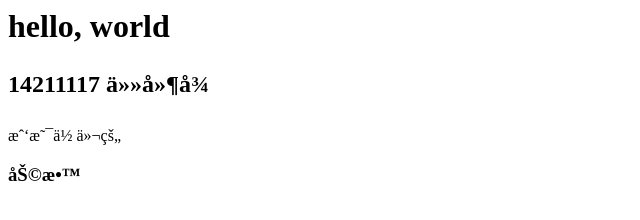
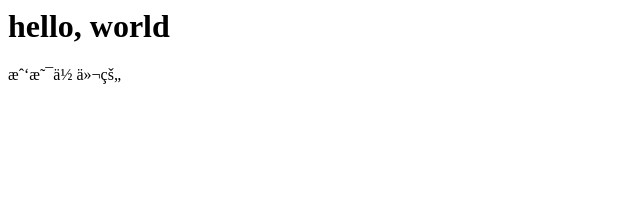
Before and after one commit to fortune835/fortune.github.io, a plain HTML site: page index.html in a window 1280 px wide. Shown: the whole page, without its empty margins (0-640 px from the left). Drawn offline with Linux system fonts and the light colour scheme.

Commit message:
Update index.html

```diff
--- a/index.html
+++ b/index.html
@@ -5,9 +5,9 @@
 	</head>
 	<body>
 		<h1>hello, world</h1>
-		<h2>14211117 任延吾</h2>
+		<h2></h2>
 		<div>
-			<p>我是你们的<br><h3>助教</h3></p>
+			<p>我是你们的<br><h3></h3></p>
 		</div>
 	</body>
 </html>
```
